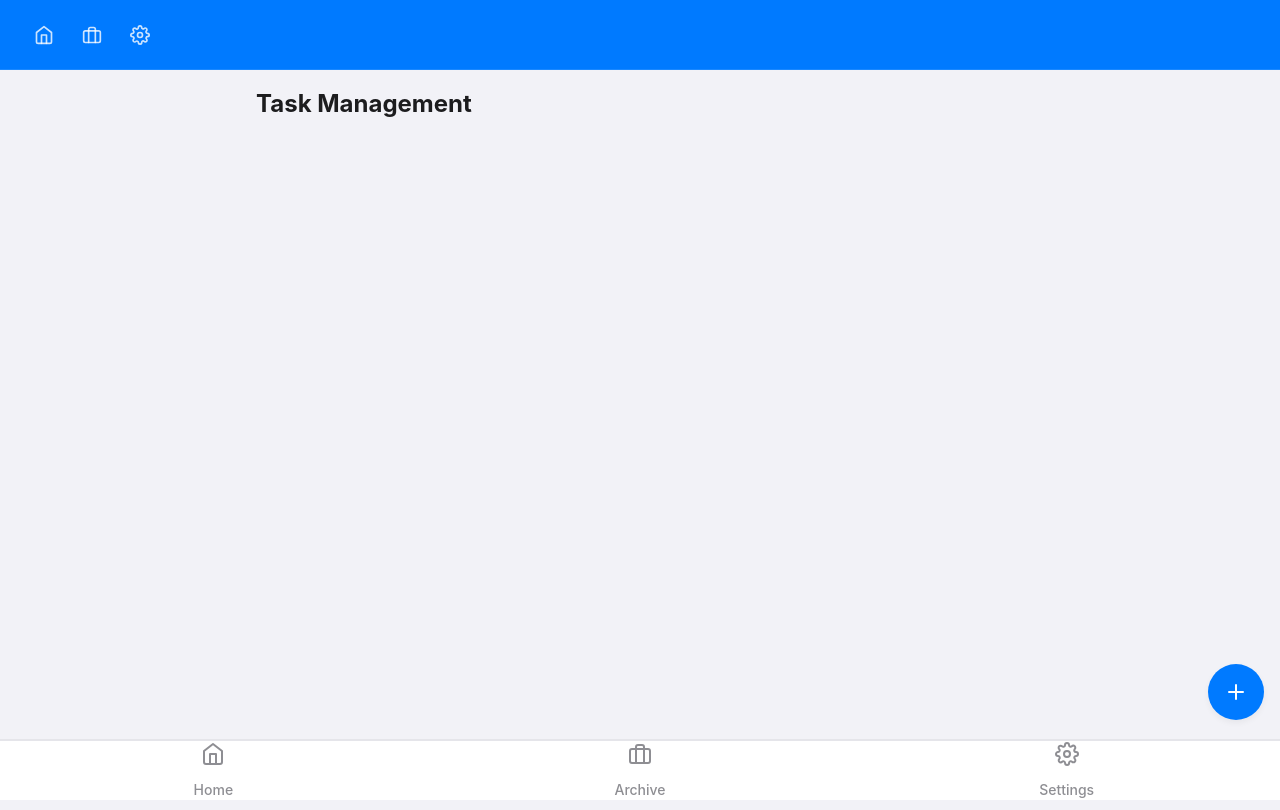
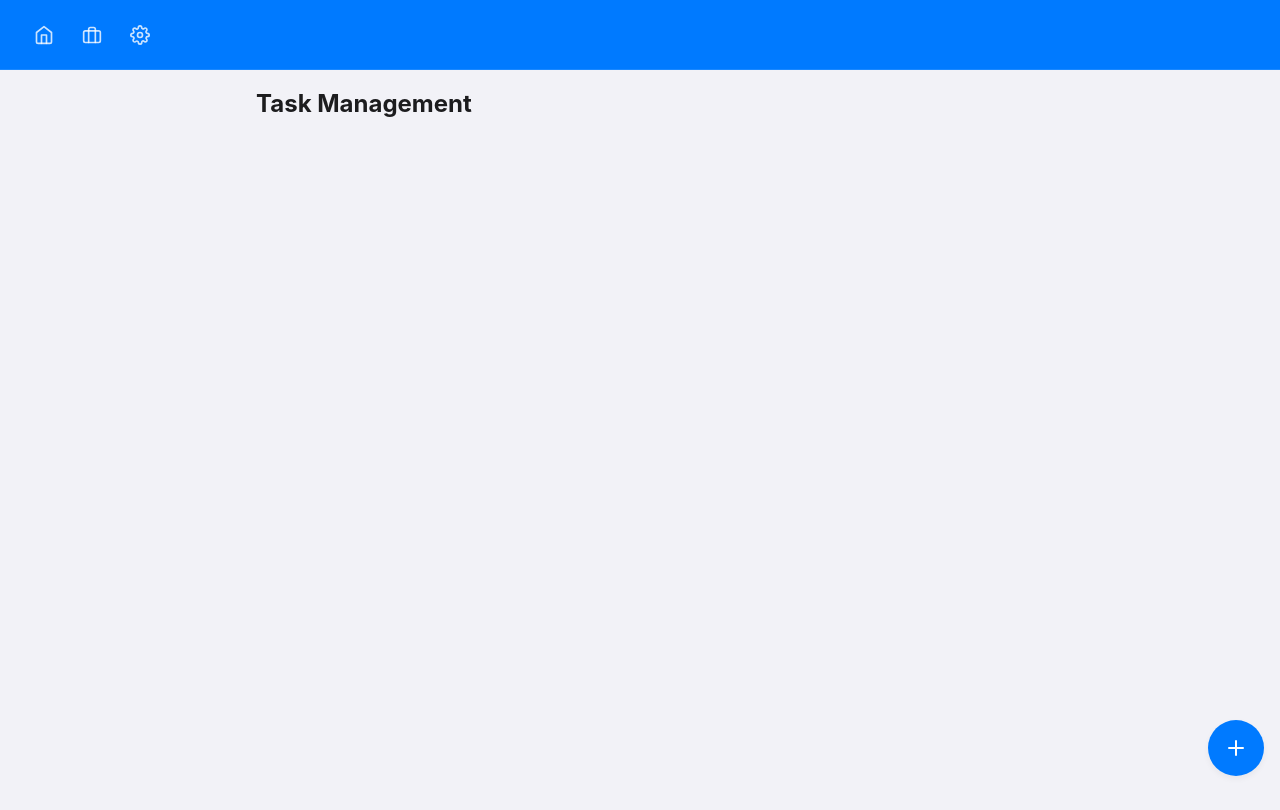
Before and after one commit to Hypha-Media-UK/Porter-Task, a Vue app: page /tasks in a window 1280 px wide. Built offline with nearby package versions, Linux system fonts and the light colour scheme.

Commit message:
Removed the footer

```diff
--- a/src/views/ArchiveView.vue
+++ b/src/views/ArchiveView.vue
@@ -57,7 +57,7 @@
       </div>
     </section>
 
-    <TabNavigation current-route="archive" @navigate="navigate" />
+    <!-- Removed TabNavigation as all navigation items are in header -->
   </main>
 </template>
 
@@ -66,7 +66,6 @@ import { computed, inject } from 'vue'
 import { useShiftStore } from '../stores/shift'
 import { formatDate, formatTime } from '../utils/date'
 import type { RouteParams, Shift } from '../types'
-import TabNavigation from '../components/TabNavigation.vue'
 
 // Router injection
 const navigate = inject<(route: string, params?: RouteParams) => void>('navigate')
@@ -116,7 +115,7 @@ const viewShiftDetail = (shiftId: string) => {
   flex-direction: column;
   min-height: 100%;
   padding: var(--spacing-md);
-  padding-bottom: calc(70px + var(--safe-area-inset-bottom));
+  padding-bottom: var(--spacing-md);
   max-width: 800px;
   margin: 0 auto;
   width: 100%;
--- a/src/views/CompletedTasksView.vue
+++ b/src/views/CompletedTasksView.vue
@@ -45,7 +45,7 @@
       </li>
     </ul>
 
-    <TabNavigation current-route="tasks" @navigate="navigate" />
+    <!-- Removed TabNavigation as all navigation items are in header -->
   </main>
 </template>
 
@@ -54,7 +54,6 @@ import { inject } from 'vue'
 import { useShiftStore } from '../stores/shift'
 import type { RouteParams } from '../types'
 import TaskCard from '../components/TaskCard.vue'
-import TabNavigation from '../components/TabNavigation.vue'
 
 // Router injection
 const navigate = inject<(route: string, params?: RouteParams) => void>('navigate')
@@ -83,7 +82,7 @@ const navigateToPendingTasks = () => {
   flex-direction: column;
   min-height: 100%;
   padding: var(--spacing-md);
-  padding-bottom: calc(70px + var(--safe-area-inset-bottom));
+  padding-bottom: var(--spacing-md);
   max-width: 800px;
   margin: 0 auto;
   width: 100%;
--- a/src/views/HomeView.vue
+++ b/src/views/HomeView.vue
@@ -343,7 +343,7 @@
       </div>
     </div>
 
-    <TabNavigation current-route="home" @navigate="navigate" />
+    <!-- Removed TabNavigation as all navigation items are in header -->
   </main>
 </template>
 
--- a/src/views/PendingTasksView.vue
+++ b/src/views/PendingTasksView.vue
@@ -53,7 +53,7 @@
       </button>
     </div>
 
-    <TabNavigation current-route="tasks" @navigate="navigate" />
+    <!-- Removed TabNavigation as all navigation items are in header -->
   </main>
 </template>
 
@@ -62,7 +62,6 @@ import { inject } from 'vue'
 import { useShiftStore } from '../stores/shift'
 import type { RouteParams } from '../types'
 import TaskCard from '../components/TaskCard.vue'
-import TabNavigation from '../components/TabNavigation.vue'
 
 // Router injection
 const navigate = inject<(route: string, params?: RouteParams) => void>('navigate')
@@ -95,7 +94,7 @@ const navigateToTaskForm = () => {
   flex-direction: column;
   min-height: 100%;
   padding: var(--spacing-md);
-  padding-bottom: calc(70px + var(--safe-area-inset-bottom));
+  padding-bottom: var(--spacing-md);
   max-width: 800px;
   margin: 0 auto;
   width: 100%;
--- a/src/views/SettingsView.vue
+++ b/src/views/SettingsView.vue
@@ -42,8 +42,7 @@
         </div>
     </section>
 
-    <!-- Tab navigation -->
-    <TabNavigation current-route="settings" @navigate="navigate" />
+    <!-- Removed TabNavigation as all navigation items are in header -->
   </main>
 </template>
 
@@ -111,7 +110,7 @@ const activeTab = ref('app')
   flex-direction: column;
   min-height: 100%;
   padding: var(--spacing-md);
-  padding-bottom: calc(70px + var(--safe-area-inset-bottom)); /* Space for tab navigation */
+  padding-bottom: var(--spacing-md);
   max-width: 800px;
   margin: 0 auto;
   width: 100%;
--- a/src/views/TasksView.vue
+++ b/src/views/TasksView.vue
@@ -102,7 +102,7 @@
       </div>
     </div>
 
-    <TabNavigation current-route="tasks" @navigate="navigate" />
+    <!-- Removed TabNavigation as all navigation items are in header -->
   </main>
 </template>
 
@@ -112,7 +112,6 @@ import { useShiftStore } from '../stores/shift'
 import { formatDate } from '../utils/date'
 import type { RouteParams } from '../types'
 import TaskCard from '../components/TaskCard.vue'
-import TabNavigation from '../components/TabNavigation.vue'
 
 // Router injection
 const navigate = inject<(route: string, params?: RouteParams) => void>('navigate')
@@ -165,7 +164,7 @@ const endCurrentShift = () => {
   flex-direction: column;
   min-height: 100%;
   padding: var(--spacing-md);
-  padding-bottom: calc(70px + var(--safe-area-inset-bottom));
+  padding-bottom: var(--spacing-md);
   max-width: 800px;
   margin: 0 auto;
   width: 100%;
@@ -368,7 +367,7 @@ h3 {
 /* Floating Action Button */
 .fab {
   position: fixed;
-  bottom: calc(80px + var(--safe-area-inset-bottom));
+  bottom: var(--spacing-lg);
   right: var(--spacing-md);
   width: 56px;
   height: 56px;
```
